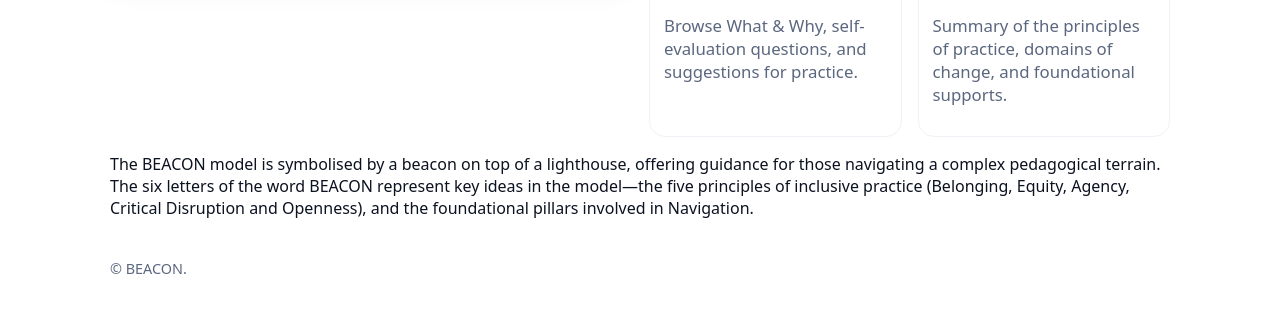
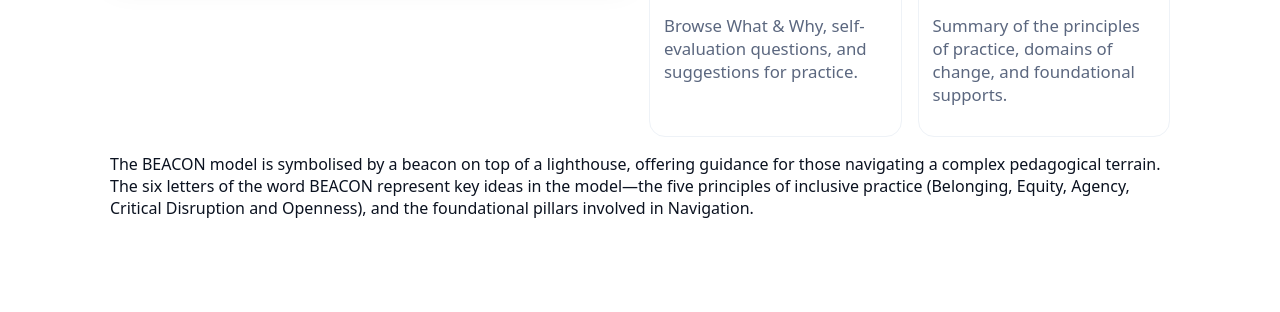
Before and after one commit to alison-mcfarland/beacon, a plain HTML site: page index.html in a window 1280 px wide. Shown: the part 298-610 px from the top of the page. Drawn offline with Linux system fonts and the light colour scheme.

Commit message:
Update index.html

```diff
--- a/index.html
+++ b/index.html
@@ -67,6 +67,5 @@
     <p>The BEACON model is symbolised by a beacon on top of a lighthouse, offering guidance for those navigating a complex pedagogical terrain. The six letters of the word BEACON represent key ideas in the model—the five principles of inclusive practice (Belonging, Equity, Agency, Critical Disruption and Openness), and the foundational pillars involved in Navigation.</p>
   </main>
 
-  <footer class="footer">© BEACON.</footer>
 </body>
 </html>
```
